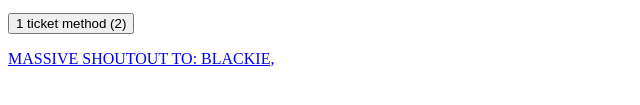
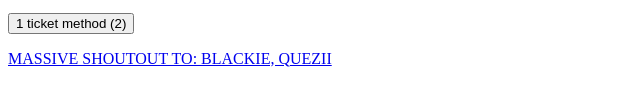
Before and after one commit to zapsocialapp/fedded.cf, a plain HTML site: page index.html in a window 1280 px wide. Shown: the part 463-568 px from the top of the page, 0-640 px from the left. Drawn offline with Linux system fonts and the light colour scheme.

Commit message:
Update index.html

```diff
--- a/index.html
+++ b/index.html
@@ -20,6 +20,6 @@
 
 
 
-MASSIVE SHOUTOUT TO: BLACKIE,
+MASSIVE SHOUTOUT TO: BLACKIE, QUEZII
 </body>
 </html>
```
